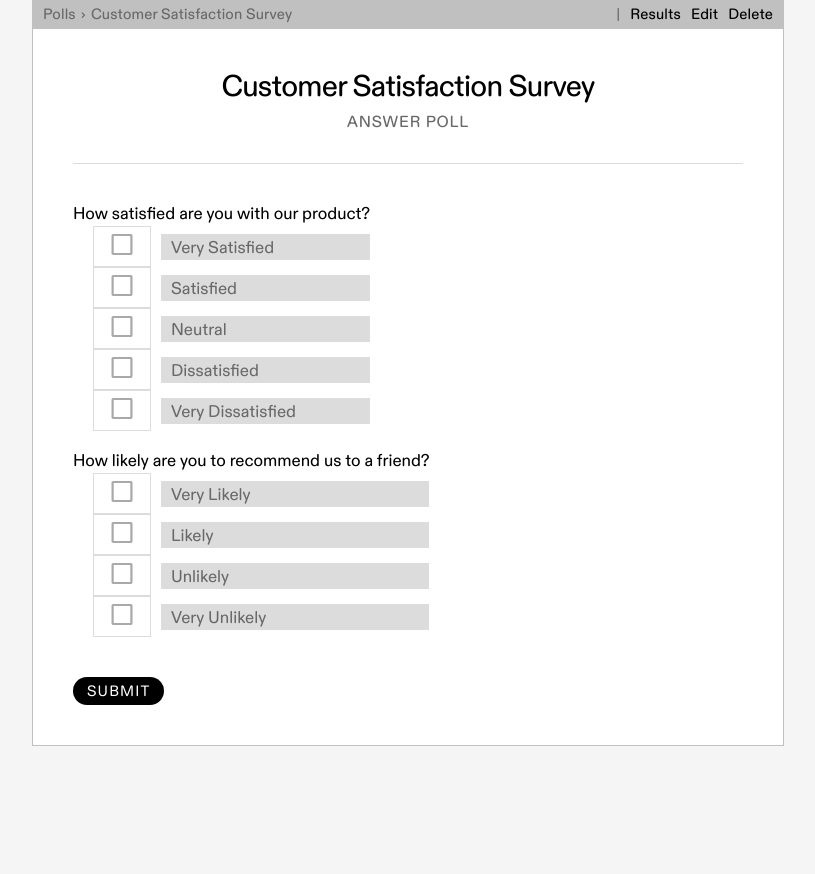
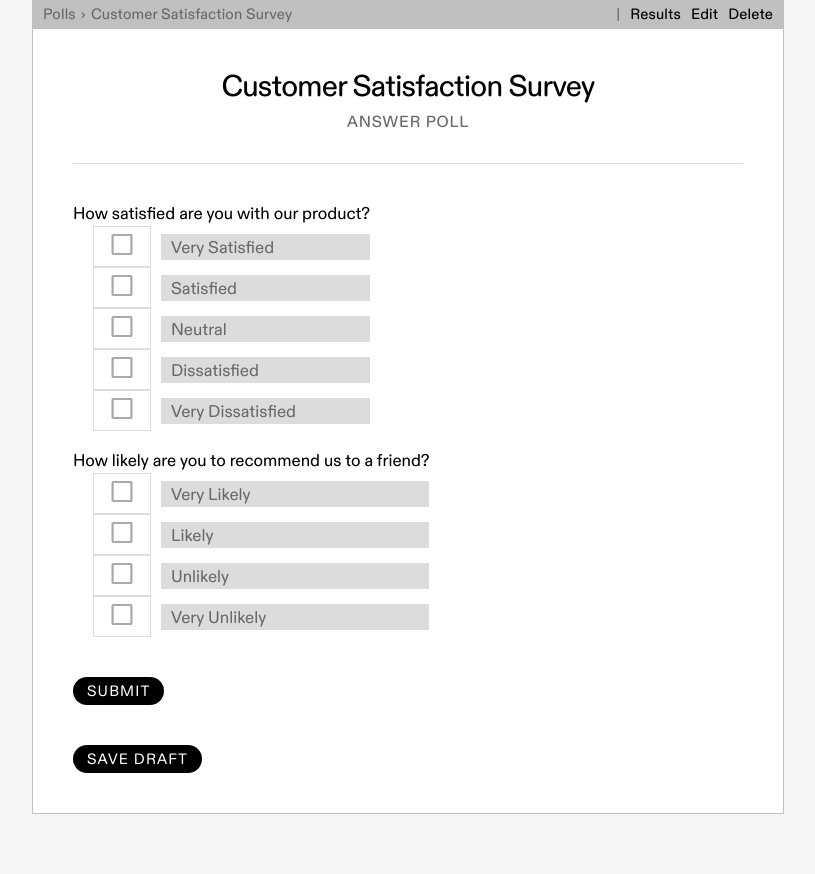
Before and after one commit to 582-41B-VA/pollster, a Django app: page /polls/1/ in a window 1280 px wide. Shown: the part 100-974 px from the top of the page, without its empty margins (232-1047 px from the left). Before the commit the page ends 846 px from the top, so only its background shows below. Run offline with Django 5.2, Linux system fonts and the light colour scheme; data comes from the database, SQL or seed files in the repository.

Commit message:
Enable saving entry drafts

```diff
--- a/polls/templates/polls/entry.html
+++ b/polls/templates/polls/entry.html
@@ -1,4 +1,5 @@
 {% extends "base.html" %}
+{% load poll_extras %}
 {% block title %}{{ poll }}{% endblock %}
 {% block breadcrumbs %}
     <li><a href="{% url 'polls:index' %}">Polls</a></li>
@@ -10,7 +11,7 @@
     <li><a href="{% url 'polls:delete_poll' poll.id %}">Delete</a></li>
 {% endblock %}
 {% block main %}
-    <h1>{{ poll }}<span>Answer poll</h1>
+    <h1>{{ poll }}<span>Answer poll</span></h1>
     <form
         method="post"
         action="{% url 'polls:entry_submit' poll.id %}"
@@ -28,6 +29,9 @@
                                 name="{{ question.id }}"
                                 value="{{ choice.id }}"
                                 required
+                                {% if draft|get:question.id == choice.id %}
+                                    checked
+                                {% endif %}
                             />
                             <span>{{ choice.text }}</span>
                         </label>
@@ -36,5 +40,11 @@
             </div>
         {% endfor %}
         <button>Submit</button>
+        <button
+            formnovalidate
+            formaction="{% url 'polls:save_draft_entry' poll.id %}"
+        >
+            Save draft
+        </button>
     </form>
 {% endblock main %}
--- /dev/null
+++ b/polls/templatetags/poll_extras.py
@@ -0,0 +1,11 @@
+from django import template
+
+register = template.Library()
+
+
+@register.filter
+def get(value, arg) -> str | None:
+    """Custom filter to access a dict value with a dynamic key."""
+    if type(value) is not dict:
+        return None
+    return value.get(str(arg))
--- a/polls/urls.py
+++ b/polls/urls.py
@@ -86,6 +86,11 @@ urlpatterns = [
         name="entry_submit",
     ),
     path(
+        "<int:poll_id>/save-draft/",
+        views.save_draft_entry,
+        name="save_draft_entry",
+    ),
+    path(
         "<int:poll_id>/results/",
         views.results,
         name="results",
--- a/polls/views.py
+++ b/polls/views.py
@@ -166,8 +166,13 @@ def delete_question(request, poll_id: int, question_id: int):
 
 def entry(request, poll_id: int):
     """Show a form to respond to a poll."""
+
+    drafts = request.session.get("draft_entries")
+    draft = drafts.get(str(poll_id)) if drafts else None
+
     poll = models.Poll.objects.get(pk=poll_id)
-    return render(request, "polls/entry.html", {"poll": poll})
+    context = {"poll": poll, "draft": draft}
+    return render(request, "polls/entry.html", context)
 
 
 def entry_submit(request, poll_id: int):
@@ -185,7 +190,22 @@ def entry_submit(request, poll_id: int):
     return redirect("polls:results", poll_id=poll_id)
 
 
+def save_draft_entry(request, poll_id: int):
+    """Handle form to save a draft entry."""
+
+    draft = request.POST.copy()
+    del draft["csrfmiddlewaretoken"]
+    for question_id in draft:
+        draft[question_id] = int(draft[question_id])
+    request.session["draft_entries"] = {str(poll_id): draft}
+    request.session.modified = True
+
+    return redirect("polls:results", poll_id=poll_id)
+
+
 def results(request, poll_id: int):
     """Show results for a poll."""
+    print(request.session["test"])
     poll = get_object_or_404(models.Poll, pk=poll_id)
-    return render(request, "polls/results.html", {"poll": poll})
+    context = {"poll": poll}
+    return render(request, "polls/results.html", context)
```
Also changed, not shown: polls/templatetags/__init__.py (added).
